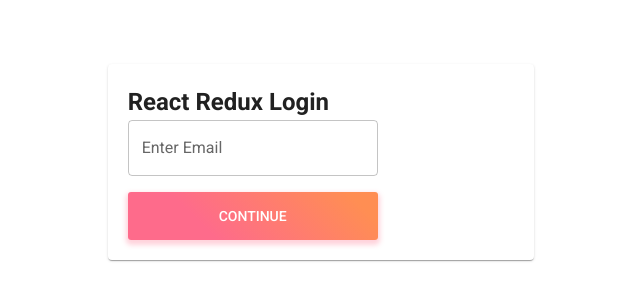
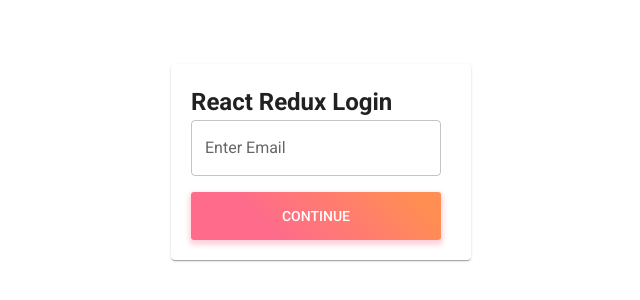
Before and after one commit to rawat4arjuna/react-redux, a React (Create React App) app: page /login in a window 1280 px wide. Shown: the part 238-538 px from the top of the page, without its empty margins (319-959 px from the left). Built offline with nearby package versions, Linux system fonts and the light colour scheme; what redux-state-sync would draw is missing.

Commit message:
minor style fixes

```diff
--- a/src/components/styleCustoms.js
+++ b/src/components/styleCustoms.js
@@ -2,7 +2,8 @@
 import { styled } from "@mui/material/styles";
 
 export const PaperCustom = styled(Paper)(({ theme }) => ({
+  display: "inline-flex",
+  width: "300px",
+  padding: 20,
   margin: "auto",
-  padding: 20,
-  display: "flex",
 }));
```
